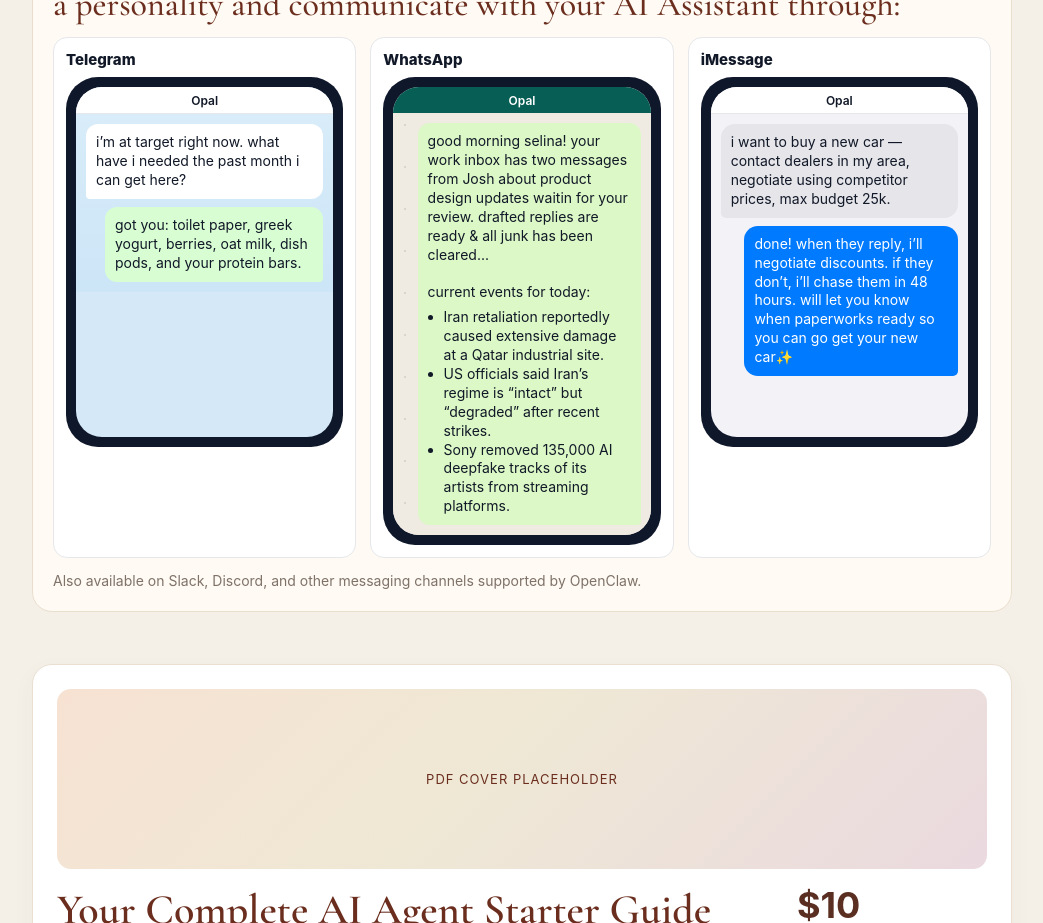
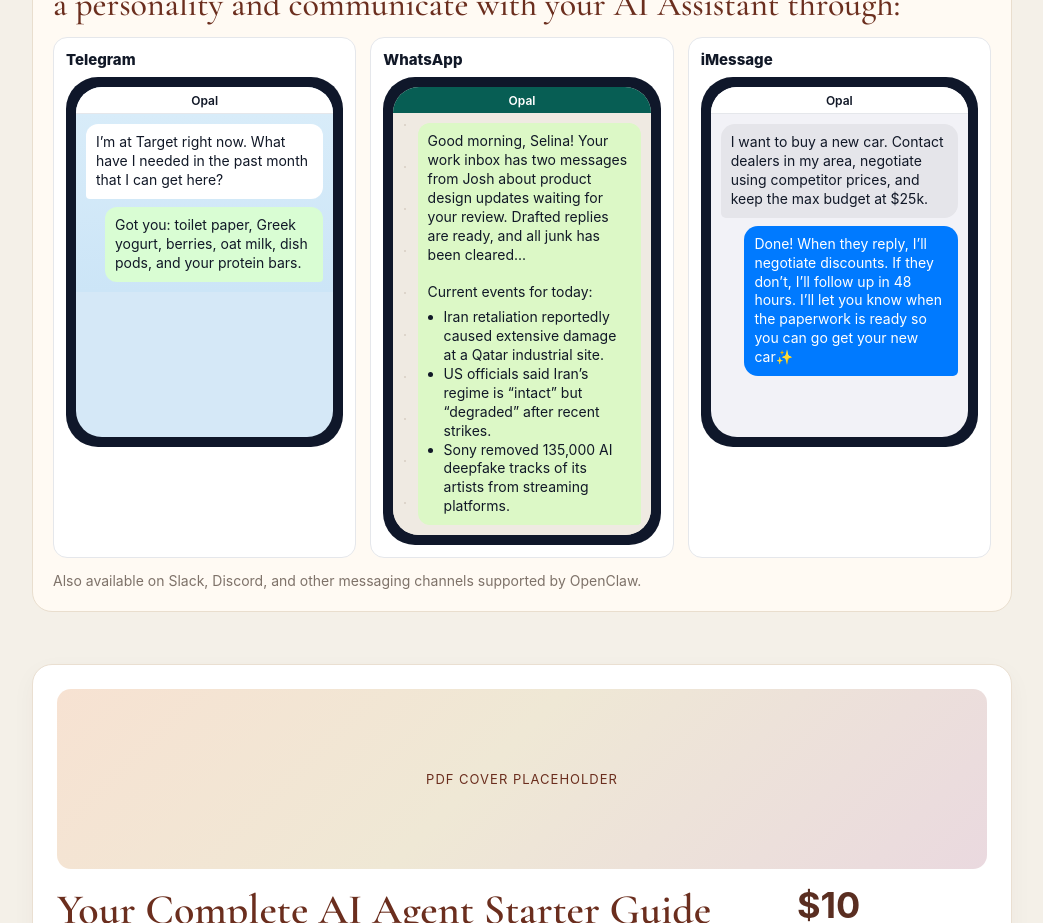
Before and after one commit to opal-the-bot/agent-inbox-mvp, a Next.js app: page /review/opal-ela-7xk9m2/landing in a window 1280 px wide. Shown: the part 940-1863 px from the top of the page, without its empty margins (118-1161 px from the left). Built offline with nearby package versions, Linux system fonts and the light colour scheme.

Commit message:
Polish grammar and spelling across mock Opal chat messages

```diff
--- a/app/review/opal-ela-7xk9m2/landing/page.tsx
+++ b/app/review/opal-ela-7xk9m2/landing/page.tsx
@@ -134,10 +134,10 @@
                     </div>
                     <div style={{ padding: 10, background: 'linear-gradient(#d8ecf9,#cce5f7)' }}>
                       <div style={{ background: '#ffffff', borderRadius: '12px 12px 12px 4px', padding: '9px 10px', marginBottom: 8, color: '#111827', fontSize: 14, lineHeight: 1.35, maxWidth: '92%' }}>
-                        i’m at target right now. what have i needed the past month i can get here?
+                        I’m at Target right now. What have I needed in the past month that I can get here?
                       </div>
                       <div style={{ background: '#d9fdd3', borderRadius: '12px 12px 4px 12px', padding: '9px 10px', color: '#111827', fontSize: 14, lineHeight: 1.35, marginLeft: '8%', maxWidth: '92%' }}>
-                        got you: toilet paper, greek yogurt, berries, oat milk, dish pods, and your protein bars.
+                        Got you: toilet paper, Greek yogurt, berries, oat milk, dish pods, and your protein bars.
                       </div>
                     </div>
                   </div>
@@ -161,9 +161,9 @@
                       }}
                     >
                       <div style={{ background: '#dcf8c6', borderRadius: '12px 12px 4px 12px', padding: '9px 10px', color: '#111827', fontSize: 14, lineHeight: 1.35, marginLeft: '6%', maxWidth: '94%' }}>
-                        good morning selina! your work inbox has two messages from Josh about product design updates waitin for your review. drafted replies are ready & all junk has been cleared...
+                        Good morning, Selina! Your work inbox has two messages from Josh about product design updates waiting for your review. Drafted replies are ready, and all junk has been cleared...
                         <br /><br />
-                        current events for today:
+                        Current events for today:
                         <ul style={{ margin: '6px 0 0 16px', padding: 0 }}>
                           <li>Iran retaliation reportedly caused extensive damage at a Qatar industrial site.</li>
                           <li>US officials said Iran’s regime is “intact” but “degraded” after recent strikes.</li>
@@ -184,10 +184,10 @@
                     </div>
                     <div style={{ padding: 10 }}>
                       <div style={{ background: '#e5e5ea', borderRadius: '14px 14px 14px 5px', padding: '9px 10px', marginBottom: 8, color: '#111827', fontSize: 14, lineHeight: 1.35, maxWidth: '92%' }}>
-                        i want to buy a new car — contact dealers in my area, negotiate using competitor prices, max budget 25k.
+                        I want to buy a new car. Contact dealers in my area, negotiate using competitor prices, and keep the max budget at $25k.
                       </div>
                       <div style={{ background: '#007aff', borderRadius: '14px 14px 5px 14px', padding: '9px 10px', color: '#ffffff', fontSize: 14, lineHeight: 1.35, marginLeft: '10%', maxWidth: '90%' }}>
-                        done! when they reply, i’ll negotiate discounts. if they don’t, i’ll chase them in 48 hours. will let you know when paperworks ready so you can go get your new car✨
+                        Done! When they reply, I’ll negotiate discounts. If they don’t, I’ll follow up in 48 hours. I’ll let you know when the paperwork is ready so you can go get your new car✨
                       </div>
                     </div>
                   </div>
```
